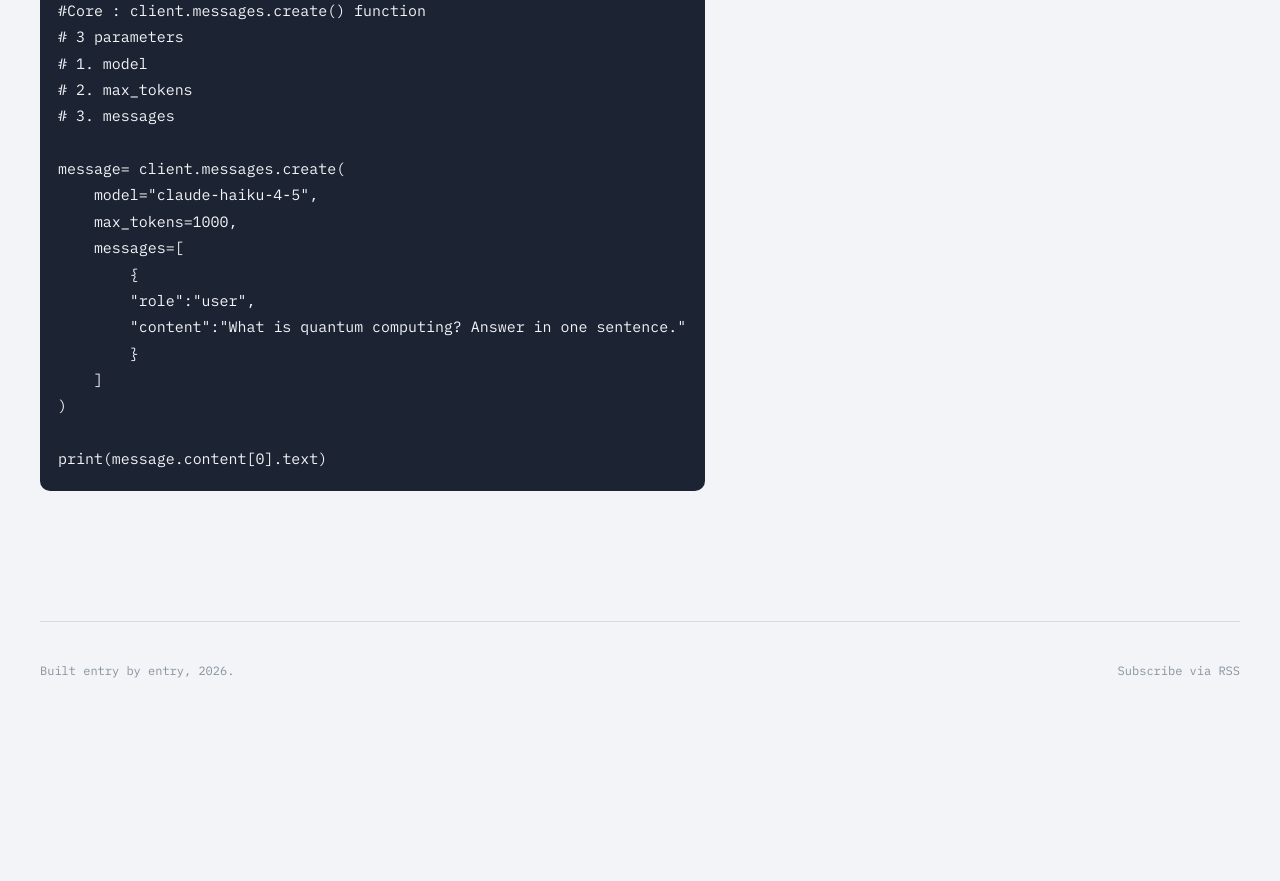
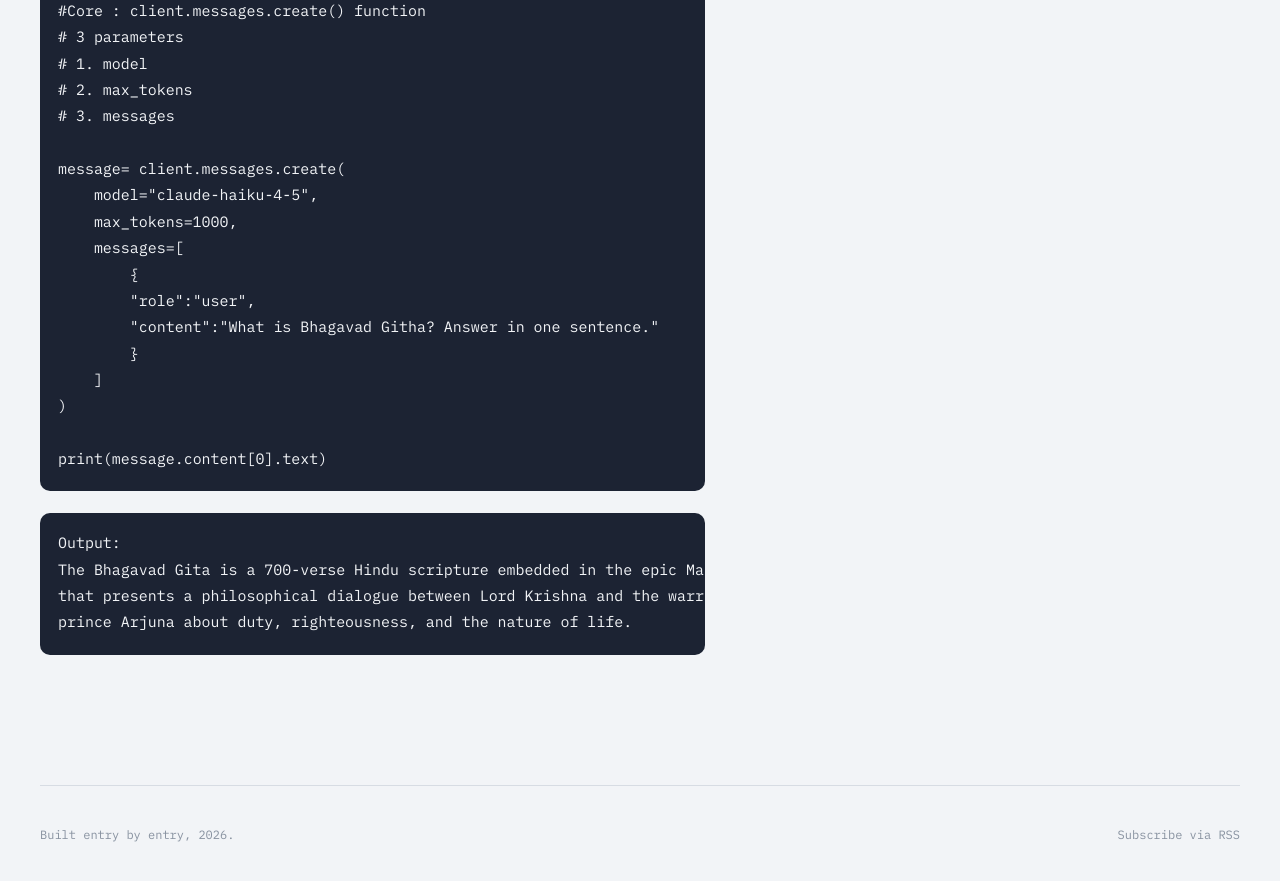
Before and after one commit to sreekala-labs/sreekala-labs.github.io, a Jekyll site: the page built from _posts/AI/Claude/2026-10-01-first-client.md, in a window 1280 px wide and 900 px high, scrolled down 1030 px. Shown: the top 881 px of the window. Built offline with Jekyll 4.4.1, drawn with Linux system fonts in a browser that asks for light colours; before the commit the page ends 1767 px from its top, so only the background shows below that.

Commit message:
Update 2026-10-01-first-client.md

````diff
--- a/_posts/AI/Claude/2026-10-01-first-client.md
+++ b/_posts/AI/Claude/2026-10-01-first-client.md
@@ -40,10 +40,17 @@
     messages=[
         {
         "role":"user",
-        "content":"What is quantum computing? Answer in one sentence."
+        "content":"What is Bhagavad Githa? Answer in one sentence."
         }
     ]
 )
 
 print(message.content[0].text)
 ```
+
+```
+Output:
+The Bhagavad Gita is a 700-verse Hindu scripture embedded in the epic Mahabharata
+that presents a philosophical dialogue between Lord Krishna and the warrior
+prince Arjuna about duty, righteousness, and the nature of life.
+```
````
